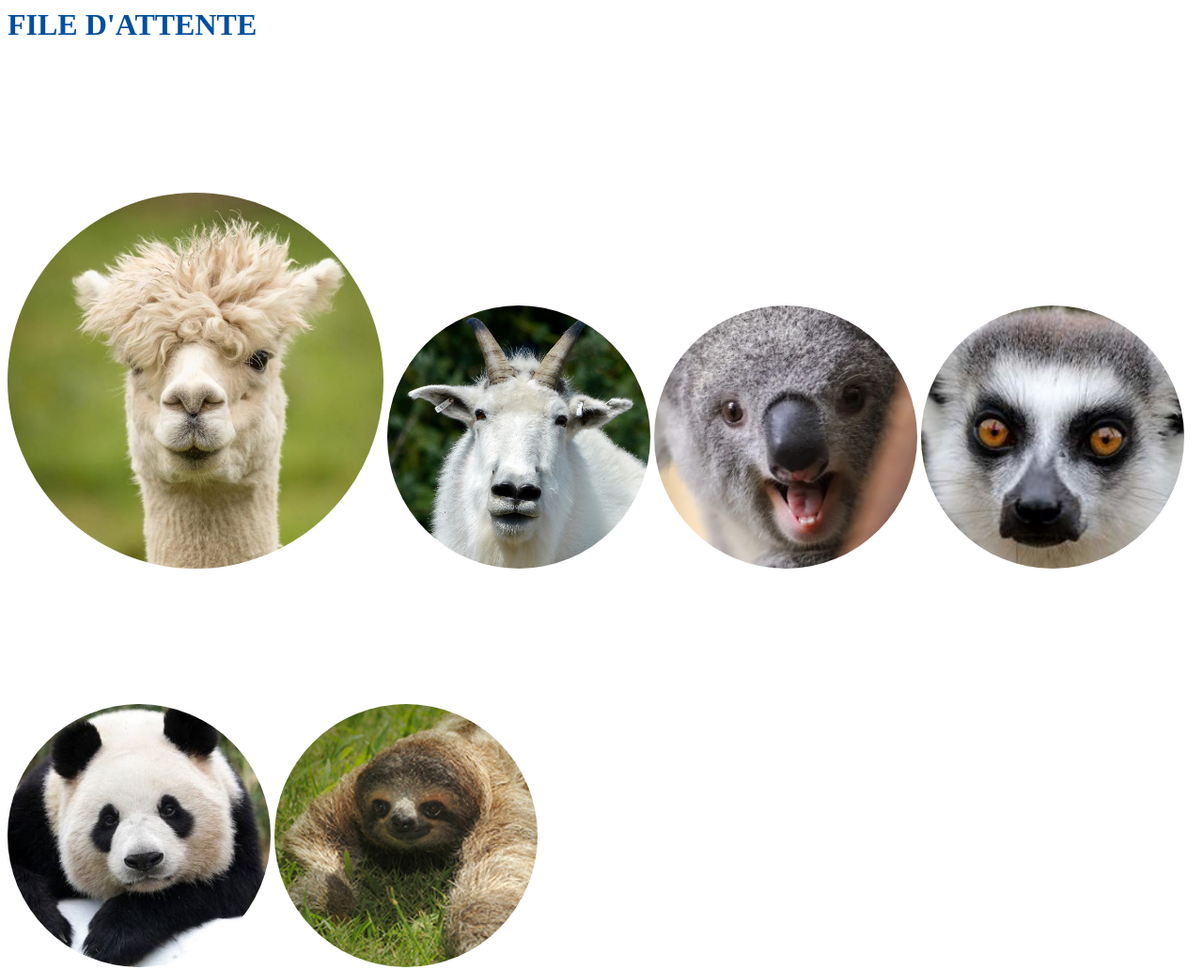
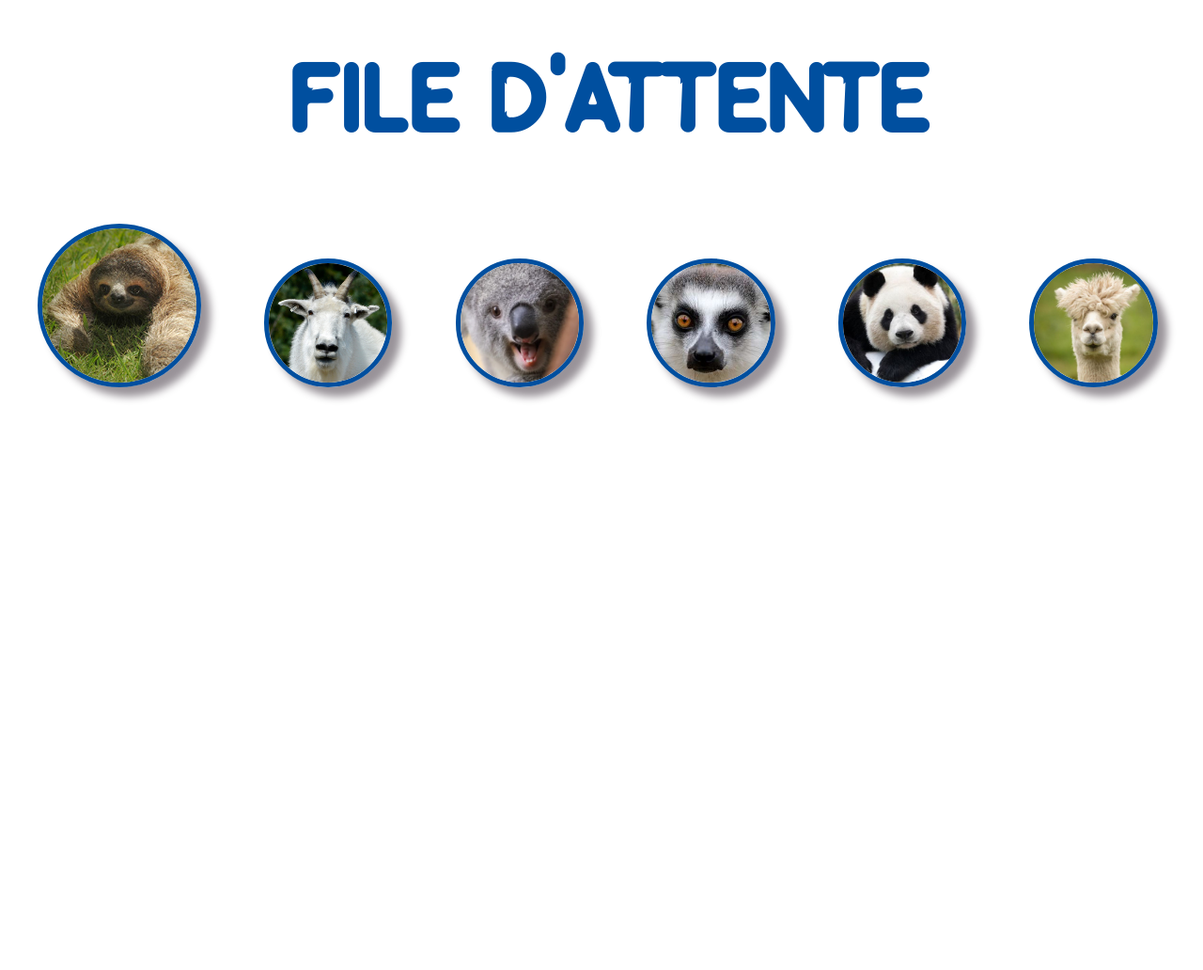
Before and after one commit to Margotte/buzzer, a plain HTML site: page index.html in a window 1280 px wide. Shown: the whole page at 94% size. After the commit the page ends 800 px from the top, so only its background shows below. Drawn offline with Linux system fonts and the light colour scheme.

Commit message:
improved style shadows, fonts and borders

```diff
--- a/index.html
+++ b/index.html
@@ -6,13 +6,13 @@
   </head>
 
   <body>
-    <h1>FILE D'ATTENTE</h1>
-    <img src="images/alpaga.jpg" class="team-img" id="position1">
+    <h1>file d'attente</h1>
+    <img src="images/sloth.jpg" class="team-img" id="position1">
     <img src="images/chevre.jpg" class="team-img waiters">
     <img src="images/koala.jpeg" class="team-img waiters">
     <img src="images/lemurien.jpg" class="team-img waiters">
     <img src="images/panda.jpg" class="team-img waiters">
-    <img src="images/sloth.jpg" class="team-img waiters">
+    <img src="images/alpaga.jpg" class="team-img waiters">
   </body>
 
 </html>
--- a/style.css
+++ b/style.css
@@ -1,16 +1,29 @@
+@font-face {
+  font-family: 'minimalust';
+  src: url('fonts/Minimalust Regular.ttf');
+}
 h1{
-  color: #004f9f
+  color: #004f9f;
+  font-family: 'minimalust';
+  font-size: 100px;
+  margin-left: 24%;
+  margin-top: 4%;
 }
 
 .team-img {
   border-radius: 100%;
-  margin-top: 11%;
+  border: 5px solid #004f9f;
+  -webkit-box-shadow: 10px 10px 9px 0px rgba(153,147,153,1);
+  -moz-box-shadow: 10px 10px 9px 0px rgba(153,147,153,1);
+  box-shadow: 10px 10px 9px 0px rgba(153,147,153,1);
+  margin-right:2.5%;
+  margin-left:2.5%;
 }
 .waiters{
-  width: 280px;
+  width: 10%;
 }
 #position1 {
-  width: 400px;
+  width: 13%;
 }
 
 #team2 {
```
Also changed, not shown: images/HectaByteLogo.png (added).
